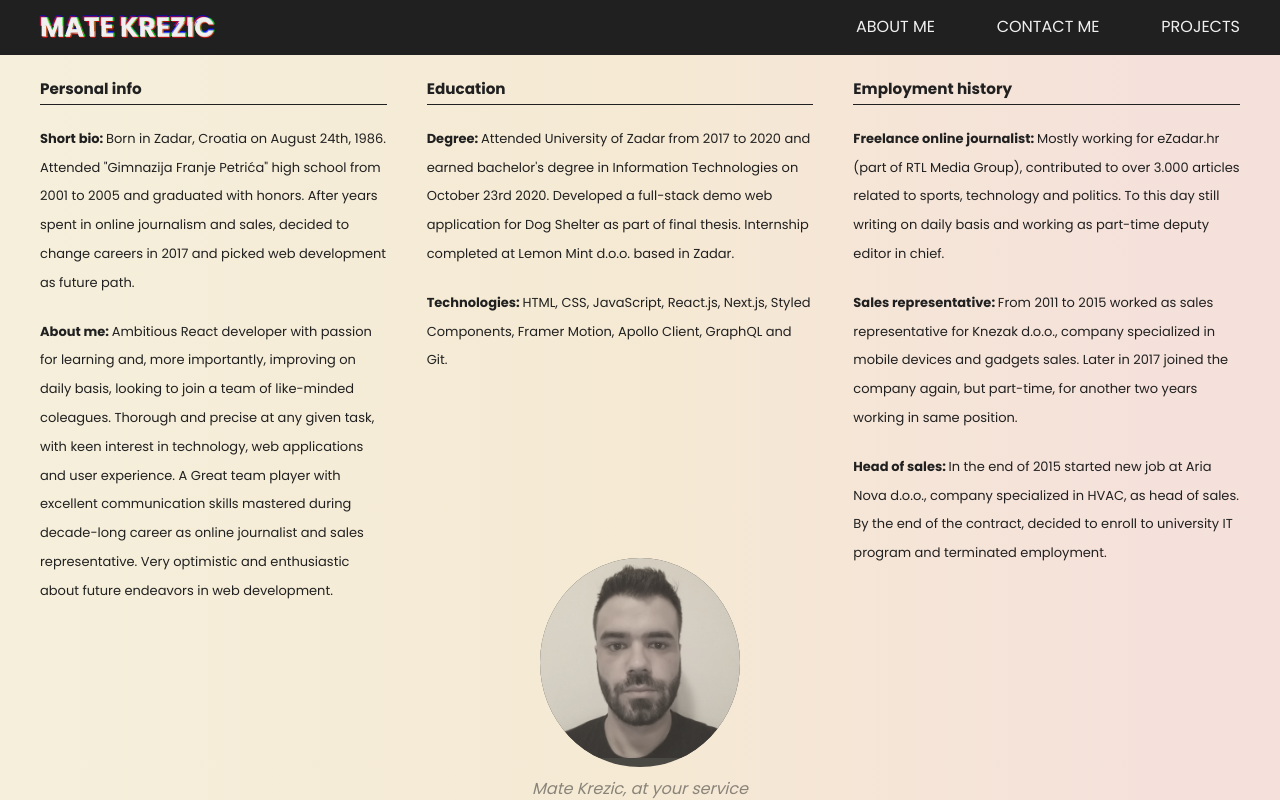
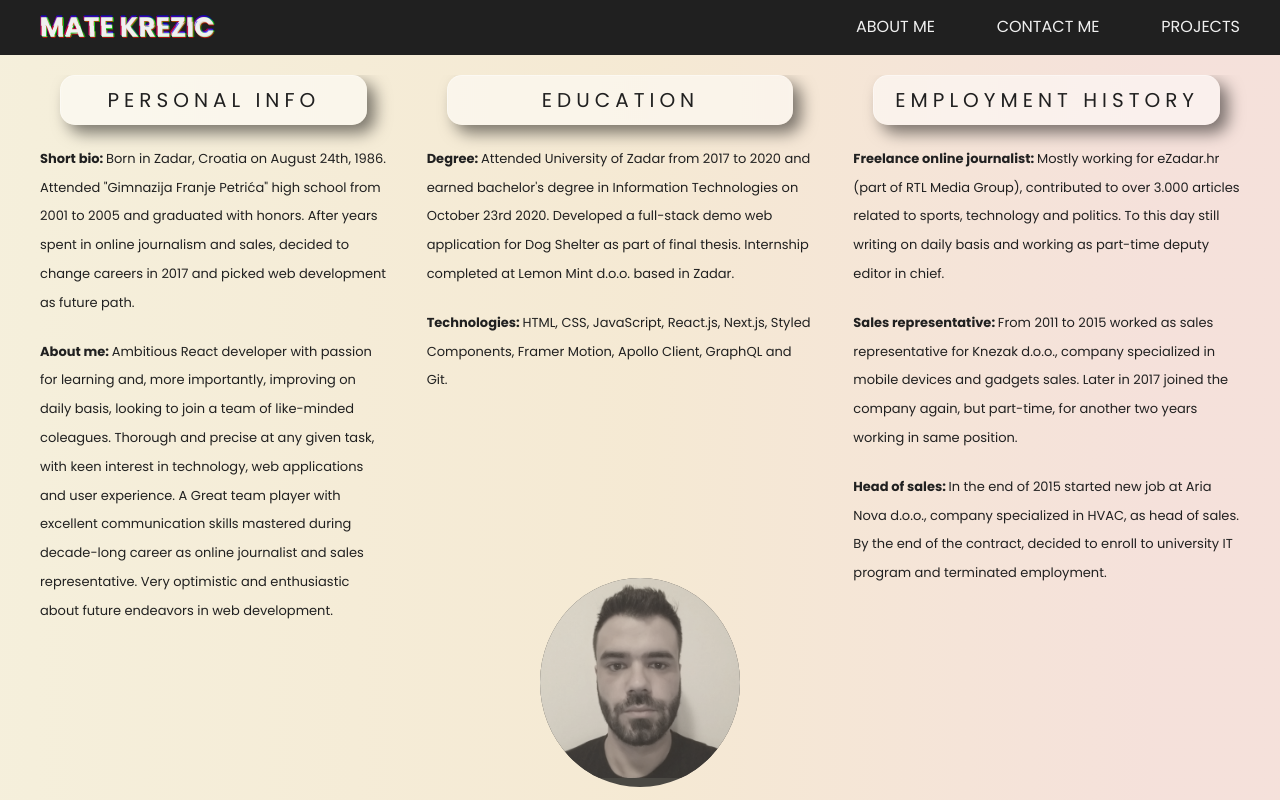
Before and after one commit to unizdmate/portfolio-redesign, a Next.js app: page /about in a window 1280 px wide. Shown: the top 800 px of the page. Built offline with nearby package versions, Linux system fonts and the light colour scheme; no server answers.

Commit message:
titles now matching in all components

```diff
--- a/components/SingleProject.js
+++ b/components/SingleProject.js
@@ -17,7 +17,7 @@ const SingleProject = ({ project }) => {
   return (
     <article className={styles.single__project}>
       <div className={styles.single__project__employer}>
-        <h3>{employer}</h3>
+        <div className={styles.border}>{employer}</div>
       </div>
 
       <div className={styles.single__project__client}>
--- a/data/texts.js
+++ b/data/texts.js
@@ -1,7 +1,11 @@
+import styles from "../styles/AboutmeComponent.module.css";
+
 export const AboutTextLeft = () => {
   return (
     <>
-      <h3>Personal info</h3>
+      <div className={styles.title}>
+        <div className={styles.border}>Personal info</div>
+      </div>
       <p>
         <b>Short bio: </b>Born in Zadar, Croatia on August 24th, 1986. Attended
         "Gimnazija Franje Petrića" high school from 2001 to 2005 and graduated
@@ -24,7 +28,9 @@ export const AboutTextLeft = () => {
 export const AboutTextCenter = () => {
   return (
     <>
-      <h3>Education</h3>
+      <div className={styles.title}>
+        <div className={styles.border}>Education</div>
+      </div>
       <p>
         <b>Degree: </b>Attended University of Zadar from 2017 to 2020 and earned
         bachelor's degree in Information Technologies on October 23rd 2020.
@@ -42,7 +48,9 @@ export const AboutTextCenter = () => {
 export const AboutMeTextRight = () => {
   return (
     <>
-      <h3>Employment history</h3>
+      <div className={styles.title}>
+        <div className={styles.border}>Employment history</div>
+      </div>
       <p>
         <b>Freelance online journalist: </b> Mostly working for{" "}
         <a href="https://ezadar.net.hr/info/2022589/impressum/" target="_blank">
--- a/styles/AboutmeComponent.module.css
+++ b/styles/AboutmeComponent.module.css
@@ -112,6 +112,27 @@
   width: 15px;
 }
 
+.border {
+  margin: 0 20px;
+  padding: 10px;
+  box-shadow: 0.5rem 0.5rem 1rem rgba(0, 0, 0, 0.5);
+  background: rgba(255, 255, 255, 0.5);
+  border-top: 1px solid rgba(255, 255, 255, 0.4);
+  border-left: 1px solid rgba(255, 255, 255, 0.4);
+  backdrop-filter: blur(2.5px);
+  border-radius: 15px;
+}
+
+.title {
+  width: 100%;
+  text-align: center;
+  font-size: 20px;
+  letter-spacing: 5px;
+  text-transform: uppercase;
+  margin-bottom: auto;
+  user-select: none;
+}
+
 @media only screen and (max-width: 950px) {
   .aboutme__container {
     flex-direction: column;
--- a/styles/ContactForm.module.css
+++ b/styles/ContactForm.module.css
@@ -19,7 +19,7 @@
 .border {
   margin: 0 100px;
   padding: 10px;
-  box-shadow: 1rem 1rem 2rem rgba(0, 0, 0, 0.5);
+  box-shadow: 0.5rem 0.5rem 1rem rgba(0, 0, 0, 0.5);
   background: rgba(255, 255, 255, 0.5);
   border-top: 1px solid rgba(255, 255, 255, 0.4);
   border-left: 1px solid rgba(255, 255, 255, 0.4);
@@ -34,6 +34,7 @@
   letter-spacing: 5px;
   text-transform: uppercase;
   margin-bottom: auto;
+  user-select: none;
 }
 
 .contact__form__container__large {
--- a/styles/SingleProject.module.css
+++ b/styles/SingleProject.module.css
@@ -10,9 +10,24 @@
 }
 
 .single__project__employer {
-  width: 75%;
-  border-bottom: 1px solid #202020;
-  margin-bottom: 20px;
+  width: 100%;
+  text-align: center;
+  font-size: 20px;
+  letter-spacing: 5px;
+  text-transform: uppercase;
+  margin-bottom: 3rem;
+  user-select: none;
+}
+
+.border {
+  margin: 0 20px;
+  padding: 10px;
+  box-shadow: 0.5rem 0.5rem 1rem rgba(0, 0, 0, 0.5);
+  background: rgba(255, 255, 255, 0.5);
+  border-top: 1px solid rgba(255, 255, 255, 0.4);
+  border-left: 1px solid rgba(255, 255, 255, 0.4);
+  backdrop-filter: blur(2.5px);
+  border-radius: 15px;
 }
 
 .single__project__client {
```
